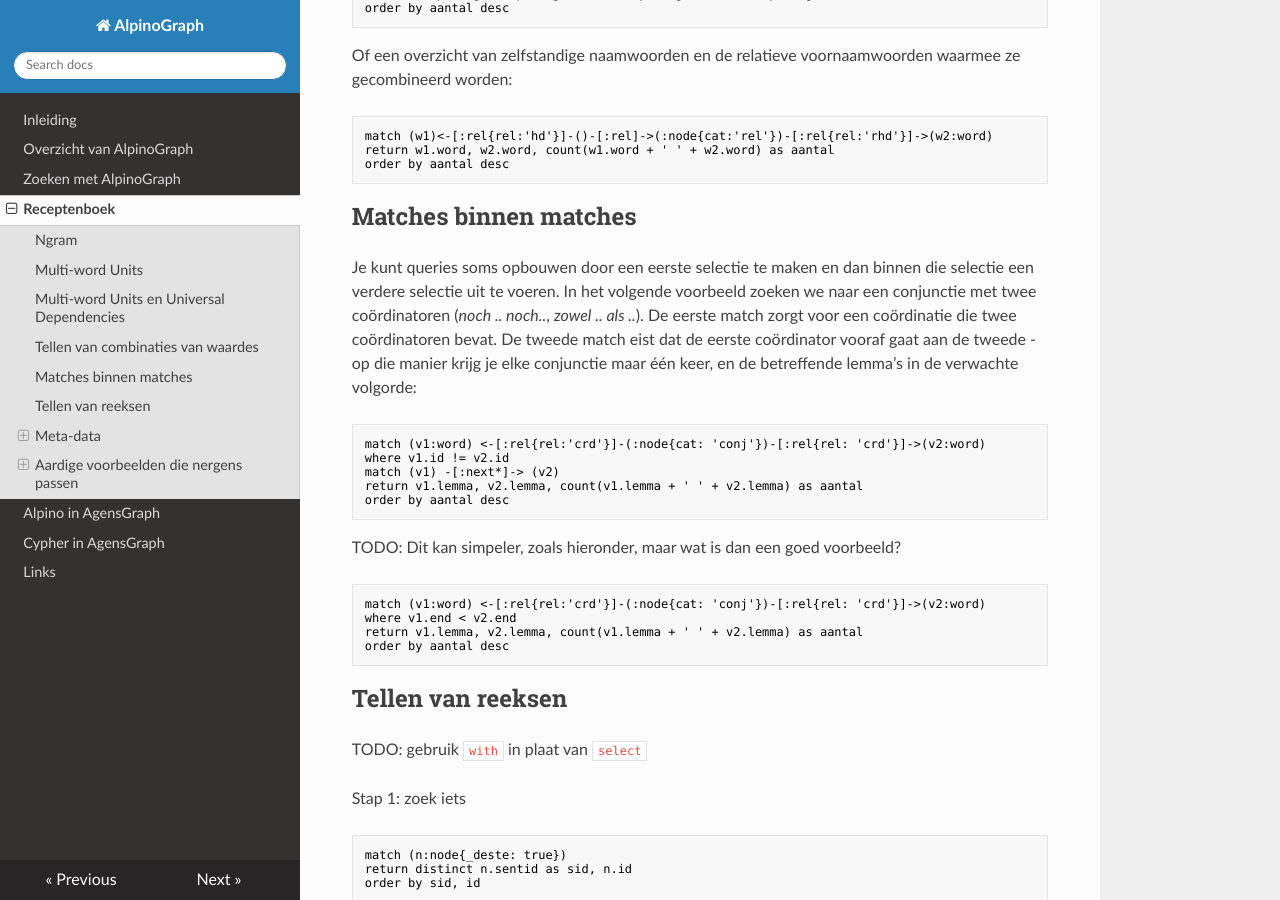
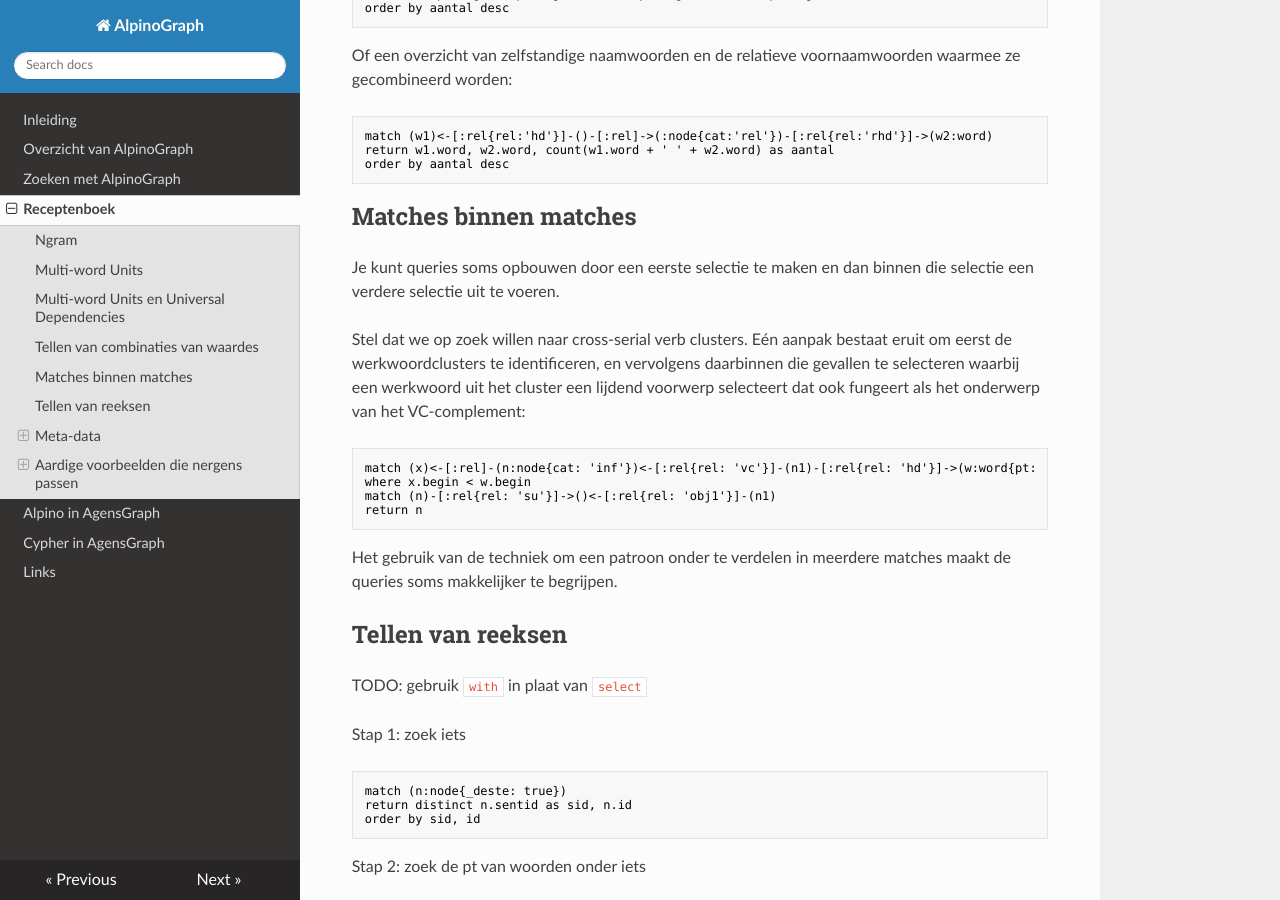
Before and after one commit to rug-compling/alpinograph-docs, an MkDocs documentation site: the page built from docs/recepten.md, in a window 1280 px wide and 900 px high, scrolled down 2914 px. Built offline with MkDocs 1.6.1, drawn with Linux system fonts in a browser that asks for light colours; nearby versions of some CDN libraries; some of the changed text lies outside the part shown.

Commit message:
Update recepten.md

````diff
--- a/docs/recepten.md
+++ b/docs/recepten.md
@@ -138,25 +138,21 @@ order by aantal desc
 
 ## Matches binnen matches
 
-Je kunt queries soms opbouwen door een eerste selectie te maken en dan binnen die selectie een verdere selectie uit te voeren. In het volgende voorbeeld zoeken we naar een conjunctie met twee coördinatoren (*noch .. noch..*, *zowel .. als ..*). De eerste match zorgt voor een coördinatie die twee coördinatoren bevat. De tweede match eist dat de eerste coördinator vooraf gaat aan de tweede - op die manier krijg je elke conjunctie maar één keer, en de betreffende lemma's in de verwachte volgorde:
+Je kunt queries soms opbouwen door een eerste selectie te maken en dan binnen die selectie een verdere selectie uit te voeren.
+
+Stel dat we op zoek willen naar cross-serial verb clusters. Eén aanpak bestaat eruit om eerst de werkwoordclusters te identificeren, en vervolgens daarbinnen die gevallen te selecteren waarbij een werkwoord uit het cluster een lijdend voorwerp selecteert dat ook fungeert als het onderwerp van het VC-complement:
 
 ```text
-match (v1:word) <-[:rel{rel:'crd'}]-(:node{cat: 'conj'})-[:rel{rel: 'crd'}]->(v2:word)
-where v1.id != v2.id
-match (v1) -[:next*]-> (v2)
-return v1.lemma, v2.lemma, count(v1.lemma + ' ' + v2.lemma) as aantal
-order by aantal desc
+match (x)<-[:rel]-(n:node{cat: 'inf'})<-[:rel{rel: 'vc'}]-(n1)-[:rel{rel: 'hd'}]->(w:word{pt: 'ww'})
+where x.begin < w.begin
+match (n)-[:rel{rel: 'su'}]->()<-[:rel{rel: 'obj1'}]-(n1)
+return n
 ```
 
-TODO: Dit kan simpeler, zoals hieronder, maar wat is dan een goed
-voorbeeld?
+Het gebruik van de techniek om een patroon onder te verdelen in meerdere matches maakt de queries soms makkelijker te begrijpen.
 
-```text
-match (v1:word) <-[:rel{rel:'crd'}]-(:node{cat: 'conj'})-[:rel{rel: 'crd'}]->(v2:word)
-where v1.end < v2.end
-return v1.lemma, v2.lemma, count(v1.lemma + ' ' + v2.lemma) as aantal
-order by aantal desc
-```
+
+
 
 ## Tellen van reeksen
 
@@ -349,3 +345,15 @@ match (w1:word)-[:ud{rel:'nmod:poss'}]->(w2:word{lemma:'haar'})
 return w1.lemma, count(w1.lemma) as aantal
 order by aantal desc
 ```
+
+### paren van coördinatoren
+
+In het volgende voorbeeld zoeken we naar een conjunctie met twee coördinatoren (*noch .. noch..*, *zowel .. als ..*). De eerste match zorgt voor een coördinatie die twee coördinatoren bevat. De tweede match eist dat de eerste coördinator vooraf gaat aan de tweede - op die manier krijg je elke conjunctie maar één keer, en de betreffende lemma's in de verwachte volgorde:
+
+
+```text
+match (v1:word) <-[:rel{rel:'crd'}]-(:node{cat: 'conj'})-[:rel{rel: 'crd'}]->(v2:word)
+where v1.end < v2.end
+return v1.lemma, v2.lemma, count(v1.lemma + ' ' + v2.lemma) as aantal
+order by aantal desc
+```
````
